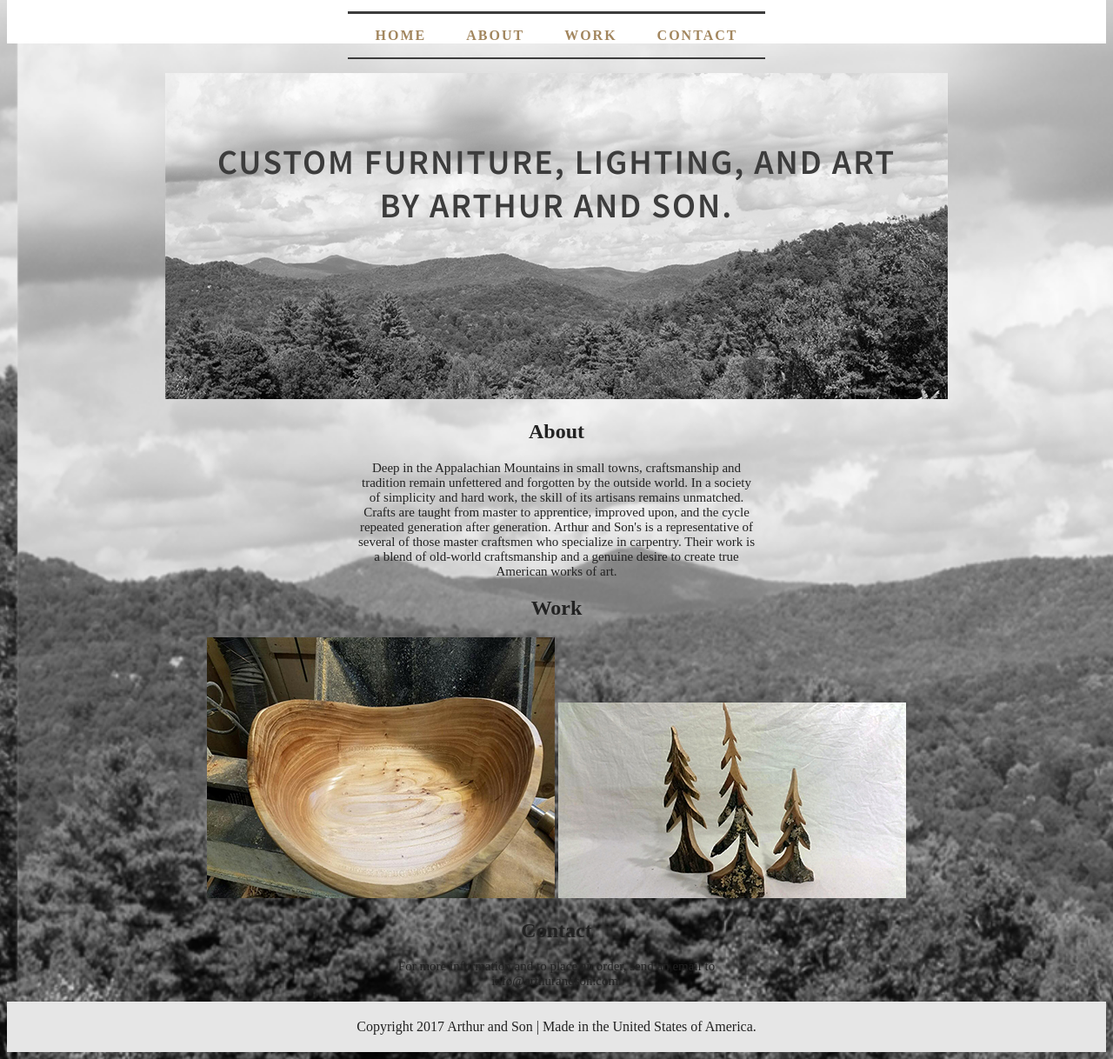
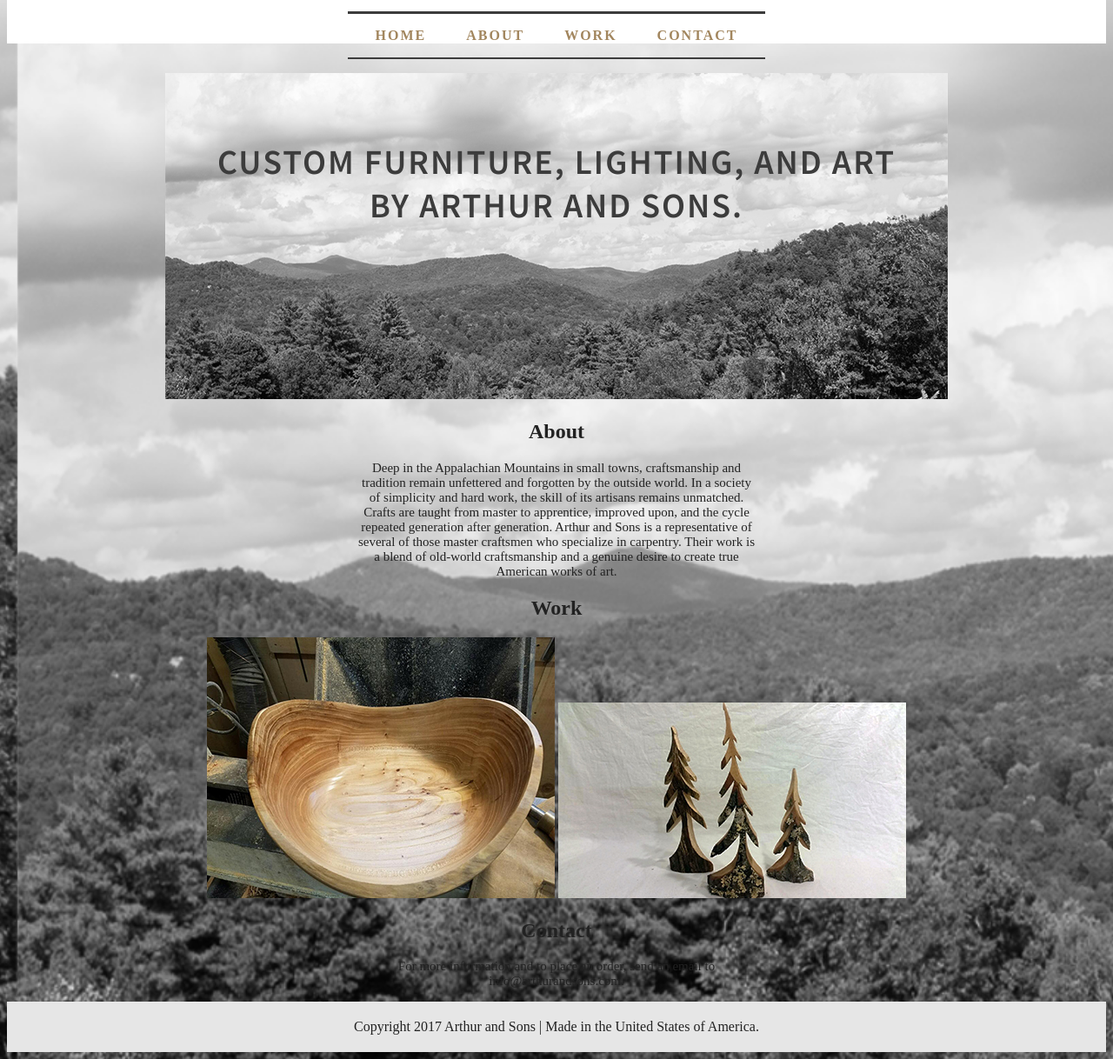
Before and after one commit to Kristenwht/kristenwht.github.io, a plain HTML site: page unit_5/index.html in a window 1280 px wide. Shown: the part 137-1355 px from the top of the page at 87% size. Drawn offline with Linux system fonts and the light colour scheme; files whose address does not match are found by name.

Commit message:
Unit 5 Design Blocks

```diff
--- a/unit_5/index.html
+++ b/unit_5/index.html
@@ -25,7 +25,7 @@
 				<img src="images/site-background-hero-small-copy-half.jpg" alt="Appalachian Mountains" title="Appalachian Mountains">
 
 			<!-- place over image -->
-			<h1>CUSTOM FURNITURE, LIGHTING, AND ART <br> BY ARTHUR AND SON.</h1>
+			<h1>CUSTOM FURNITURE, LIGHTING, AND ART <br> BY ARTHUR AND SONS.</h1>
 			<link href="https://fonts.googleapis.com/css?family=Source+Sans+Pro:400,600" rel="stylesheet">
 
 			</header>
@@ -36,7 +36,7 @@
 
 			<!-- <img src="images/workshop-stock-photo.jpg" alt="Man working saw" title="Woodshop"> -->
 
-				<p>Deep in the Appalachian Mountains in small towns, craftsmanship and tradition remain unfettered and forgotten by the outside world. In a society of simplicity and hard work, the skill of its artisans remains unmatched. Crafts are taught from master to apprentice, improved upon, and the cycle repeated generation after generation. Arthur and Son's is a representative of several of those master craftsmen who specialize in carpentry. Their work is a blend of old-world craftsmanship and a genuine desire to create true American works of art.</p>
+				<p>Deep in the Appalachian Mountains in small towns, craftsmanship and tradition remain unfettered and forgotten by the outside world. In a society of simplicity and hard work, the skill of its artisans remains unmatched. Crafts are taught from master to apprentice, improved upon, and the cycle repeated generation after generation. Arthur and Sons is a representative of several of those master craftsmen who specialize in carpentry. Their work is a blend of old-world craftsmanship and a genuine desire to create true American works of art.</p>
 	</section>
 
 	<section>
@@ -47,13 +47,13 @@
 
 	<section>
 			<h2>Contact</h2>
-			<p>For more information and to place an order, send an email to info@arthurandson.com.</p>
+			<p>For more information and to place an order, send an email to info@arthurandsons.com.</p>
 	</section>
 
 
 
 	<footer class="push-up-4x push-down-8x"</footer>
-	<footer>Copyright 2017 Arthur and Son | Made in the United States of America.</footer>
+	<footer>Copyright 2017 Arthur and Sons | Made in the United States of America.</footer>
 
 </body>
 </html>
```
Also changed, not shown: unit_5/Design-Blocks-HTML-Blocks-Arthur-and-Sons.jpg (added).
